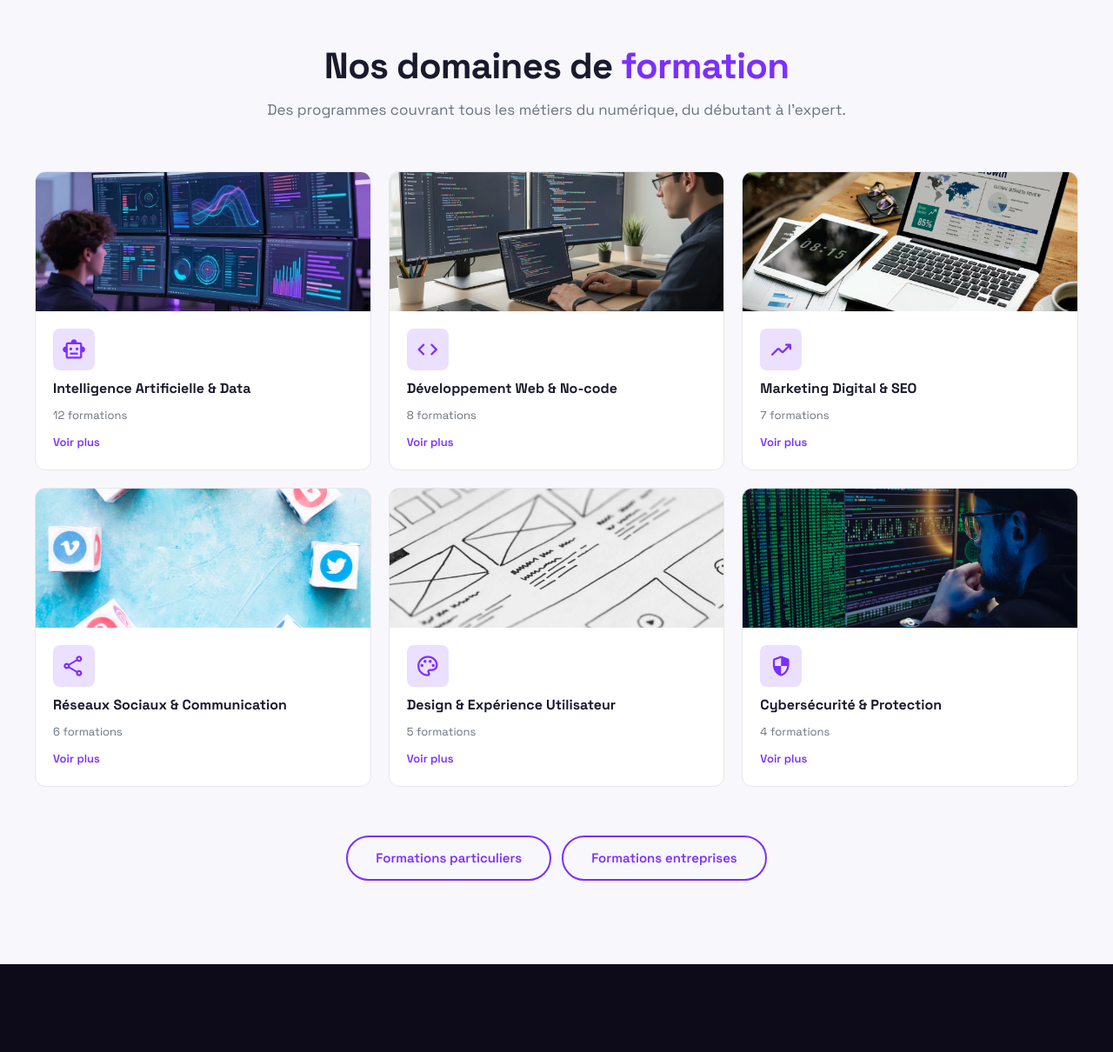
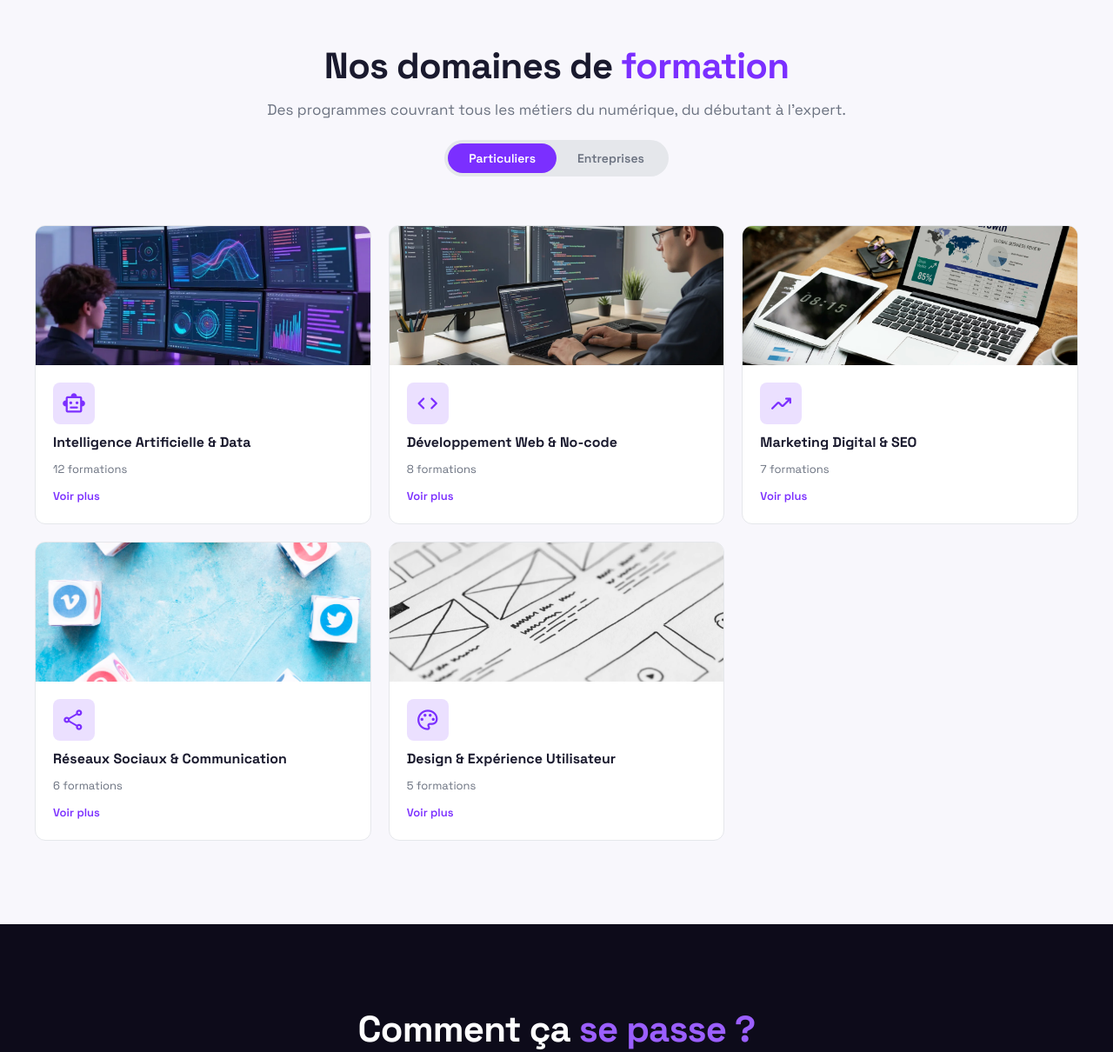
Before and after one commit to kuatejoelparfait-Data/ecole-du-numerique, a React (Vite) app in the folder ecole-du-numerique/: page / in a window 1280 px wide. Shown: the part 1741-2951 px from the top of the page at 87% size. Built offline with nearby package versions, Linux system fonts and the light colour scheme.

Commit message:
Rectification de la section : ajout d'un bouton switcher avec filtre formation particulier/entreprise

```diff
--- a/ecole-du-numerique/src/pages/Home/Formations/Formations.css
+++ b/ecole-du-numerique/src/pages/Home/Formations/Formations.css
@@ -117,27 +117,31 @@
   color: var(--purple-light);
 }
 
-/* ── CTA ────────────────────────────────── */
-.formations__cta-wrapper {
+/* ── Toggle ─────────────────────────────── */
+.formations__toggle {
   display: flex;
-  flex-wrap: wrap;
   justify-content: center;
-  gap: 12px;
+  background: var(--border);
+  border-radius: 99px;
+  padding: 4px;
+  gap: 0;
+  width: fit-content;
+  margin: 8px auto 0;
 }
 
-.formations__cta {
-  display: inline-flex;
-  align-items: center;
-  border: 2px solid var(--purple);
-  color: var(--purple);
-  font-size: 15px;
+.formations__toggle-btn {
+  font-size: 14px;
   font-weight: 600;
-  padding: 12px 32px;
+  padding: 8px 24px;
   border-radius: 99px;
+  border: none;
+  background: transparent;
+  color: var(--text-muted);
+  cursor: pointer;
   transition: background 0.2s, color 0.2s;
 }
 
-.formations__cta:hover {
+.formations__toggle-btn--active {
   background: var(--purple);
   color: var(--white);
 }
--- a/ecole-du-numerique/src/pages/Home/Formations/Formations.jsx
+++ b/ecole-du-numerique/src/pages/Home/Formations/Formations.jsx
@@ -1,51 +1,71 @@
+import { useState } from 'react'
 import './Formations.css'
 
-const categories = [
+const particuliers = [
   {
     icon:  'smart_toy',
     title: 'Intelligence Artificielle & Data',
     count: 12,
-    href:  '/formations-particuliers',
     image: '/assets/images/formations-particuliers/ia-data/hero-ia.webp',
   },
   {
     icon:  'code',
     title: 'Développement Web & No-code',
     count: 8,
-    href:  '/formations-particuliers',
     image: '/assets/images/formations-particuliers/dev-no-code/developer-ia.webp',
   },
   {
     icon:  'trending_up',
     title: 'Marketing Digital & SEO',
     count: 7,
-    href:  '/formations-particuliers',
     image: '/assets/images/formations-particuliers/marketing-digital-seo/hero-rawpixel.webp',
   },
   {
     icon:  'share',
     title: 'Réseaux Sociaux & Communication',
     count: 6,
-    href:  '/formations-particuliers',
     image: '/assets/images/formations-particuliers/reseau-communication/hero-freepik-1.webp',
   },
   {
     icon:  'palette',
     title: 'Design & Expérience Utilisateur',
     count: 5,
-    href:  '/formations-particuliers',
     image: '/assets/images/formations-particuliers/design-ux/wireframe-pexels.webp',
   },
+]
+
+const entreprises = [
   {
-    icon:  'security',
+    icon:  'smart_toy',
+    title: 'Intelligence Artificielle & Data',
+    count: 7,
+    image: '/assets/images/formations-entreprises/ia-data/hero-ia.webp',
+  },
+  {
+    icon:  'code',
+    title: 'Développement Web & No-Code',
+    count: 3,
+    image: '/assets/images/formations-entreprises/dev-no-code/laptop-freepik.webp',
+  },
+  {
+    icon:  'shield',
     title: 'Cybersécurité & Protection',
-    count: 4,
-    href:  '/formations-entreprises',
+    count: 3,
     image: '/assets/images/formations-entreprises/cybersecurite/hero-pexels.webp',
+  },
+  {
+    icon:  'task_alt',
+    title: 'Gestion de Projet & Méthodologies',
+    count: 2,
+    image: '/assets/images/formations-entreprises/gestion-projet-methode/hero-pexels.webp',
   },
 ]
 
 export default function Formations() {
+  const [audience, setAudience] = useState('particuliers')
+  const categories = audience === 'particuliers' ? particuliers : entreprises
+  const href = audience === 'particuliers' ? '/formations-particuliers' : '/formations-entreprises'
+
   return (
     <section className="formations">
       <div className="formations__container">
@@ -57,11 +77,25 @@ export default function Formations() {
           <p className="formations__subtitle">
             Des programmes couvrant tous les métiers du numérique, du débutant à l'expert.
           </p>
+          <div className="formations__toggle">
+            <button
+              className={`formations__toggle-btn${audience === 'particuliers' ? ' formations__toggle-btn--active' : ''}`}
+              onClick={() => setAudience('particuliers')}
+            >
+              Particuliers
+            </button>
+            <button
+              className={`formations__toggle-btn${audience === 'entreprises' ? ' formations__toggle-btn--active' : ''}`}
+              onClick={() => setAudience('entreprises')}
+            >
+              Entreprises
+            </button>
+          </div>
         </div>
 
         <div className="formations__grid">
           {categories.map(cat => (
-            <a key={cat.title} href={cat.href} className="formations__card">
+            <a key={cat.title} href={href} className="formations__card">
               <div className="formations__card-img-wrapper">
                 <img src={cat.image} alt={cat.title} className="formations__card-img" loading="lazy" />
               </div>
@@ -77,15 +111,6 @@ export default function Formations() {
           ))}
         </div>
 
-        <div className="formations__cta-wrapper">
-          <a href="/formations-particuliers" className="formations__cta">
-            Formations particuliers
-          </a>
-          <a href="/formations-entreprises" className="formations__cta">
-            Formations entreprises
-          </a>
-        </div>
-
       </div>
     </section>
   )
```
